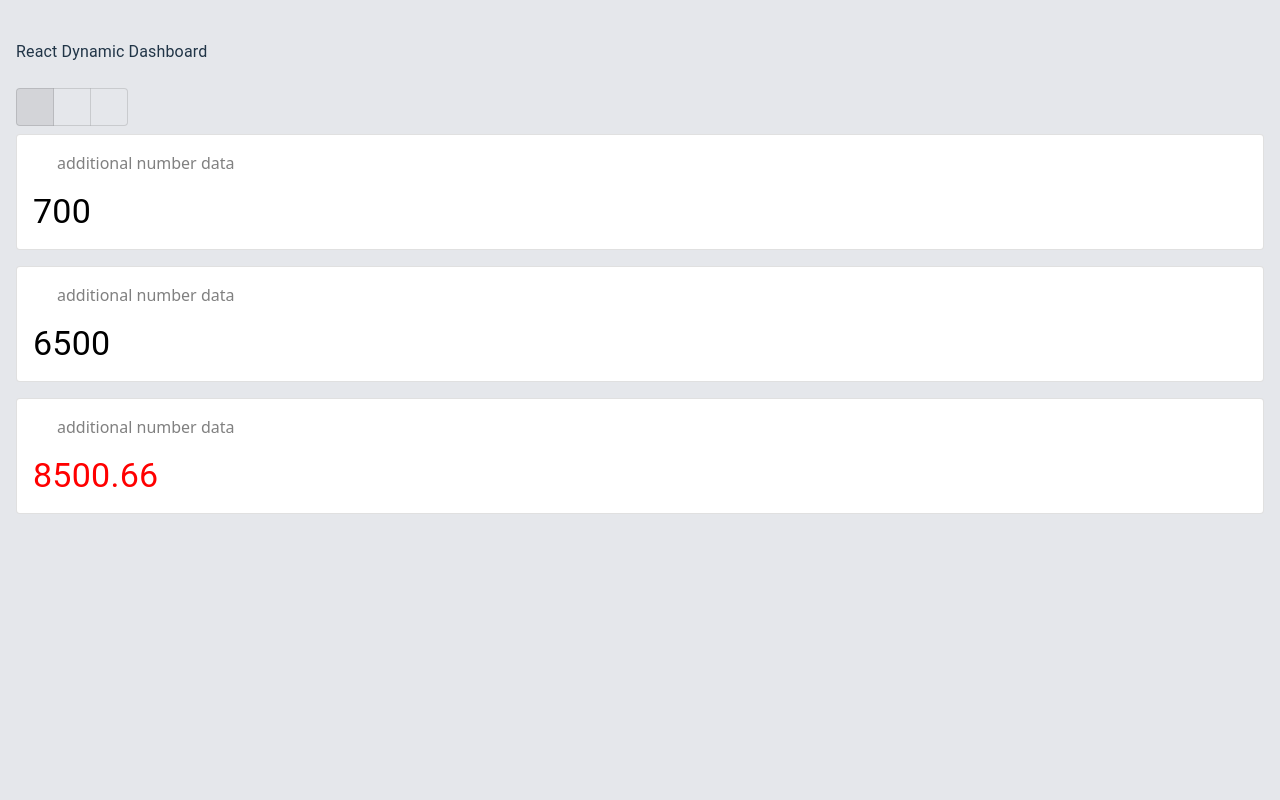
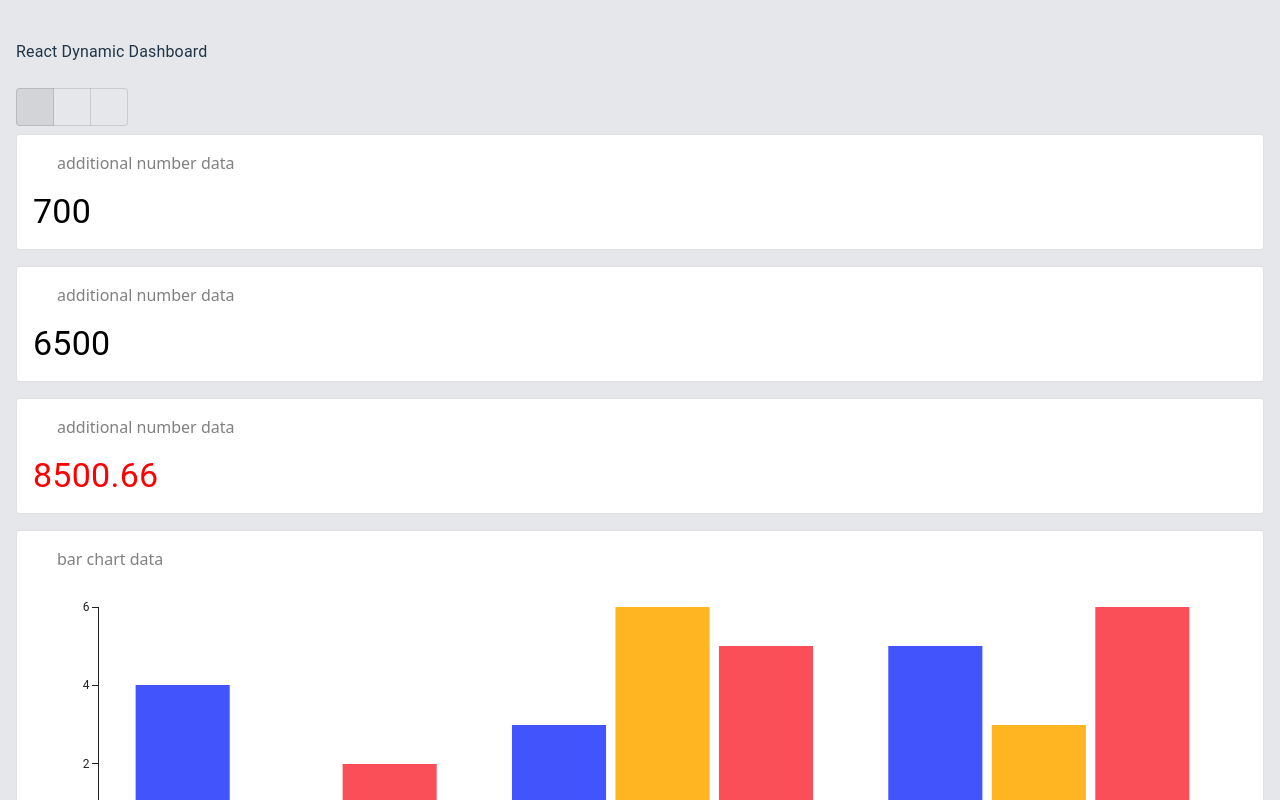
Before and after one commit to CristopherSuarez/react-dynamic-dashboard, a React (Vite) app: page / in a window 1280 px wide. Shown: the top 800 px of the page. Built offline with nearby package versions, Linux system fonts and the light colour scheme; some icons are missing.

Commit message:
feat(widget): add bar chart to main dashboard layout

```diff
--- a/src/components/Dashboard/Dashboard.tsx
+++ b/src/components/Dashboard/Dashboard.tsx
@@ -6,6 +6,7 @@ import ViewModuleIcon from '@mui/icons-material/ViewModule';
 import ViewQuiltIcon from '@mui/icons-material/ViewQuilt';
 import { Box, Card, Grid, ToggleButton, ToggleButtonGroup } from '@mui/material';
 
+import ChartWidget from '../Widgets/ChartWidget/ChartWidget';
 import NumberWidget from '../Widgets/NumberWidget/NumberWidget';
 
 
@@ -61,7 +62,16 @@ function Dashboard() {
         label: 'additional number data',
         color: 'red',
         iconColor: 'lightBlue',
-      }
+      },
+      {
+        type: 'barchart',
+        label: 'bar chart data',
+      },
+      {
+        type: 'barchart',
+        label: 'bar chart data',
+        direction: 'horizontal'
+      },
     ]
   );
 
@@ -77,6 +87,8 @@ function Dashboard() {
     switch (props.type) {
       case 'number':
         return <NumberWidget { ...props }/>;
+      case 'barchart':
+        return <ChartWidget { ...props } />
       default:
         return <></>
     }
```
